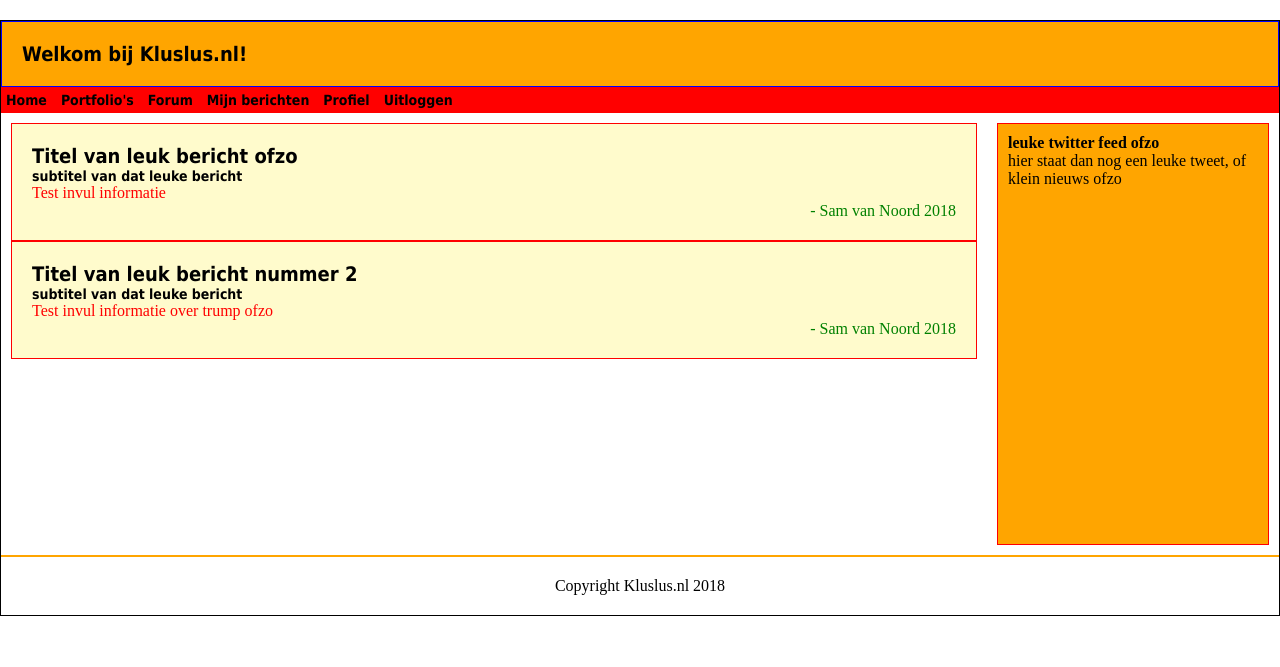
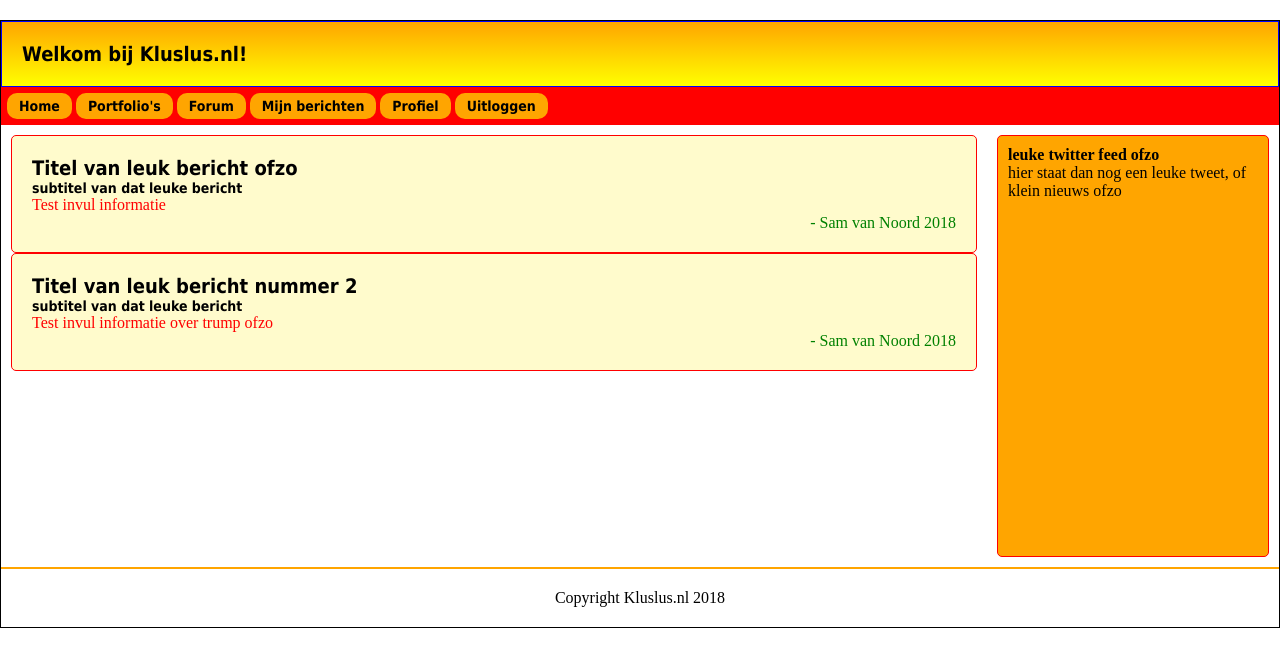
Before and after one commit to slvn99/Kluslus.nl, a PHP site: page /Home.html in a window 1280 px wide. Shown: the top 667 px of the page. Run offline with PHP 8.4, Linux system fonts and the light colour scheme.

Commit message:
fancy changes

```diff
--- a/Website shit/Home.css
+++ b/Website shit/Home.css
@@ -30,19 +30,26 @@ body{
 	flex: 1 1 auto;
 }
 #top_header{
-	background: orange;
+	background: linear-gradient(orange,yellow);
 	border: 1px solid blue;
 	padding: 20px;
 }
 #top_menu{
 	background: red;
 	color: black;
+	padding:6px;
 }
 #top_menu li{
-	display: inline-block;
-	list-style: none;
-	padding: 5px;
+	display: inline-flex;
+	list-style-type: none;
+	padding:5px 12px;
 	font: bold 14px Tahoma;
+	background:#ffa500;
+	border-radius: 10px;
+	transition:background 1s;
+}
+#top_menu li:hover{
+	background:yellow;
 }
 #updating_news{
 	display: flex;
@@ -62,6 +69,7 @@ body{
 	margin: 10px;
 	padding: 10px;
 	background: #ffa500;
+	border-radius: 5px;
 }
 #the_footer{
 	clear: both;
@@ -73,6 +81,7 @@ article{
 	background: #fffbcc;
 	border: 1px solid red;
 	padding: 20px;
+	border-radius: 5px;
 
 }
 article footer{
```
